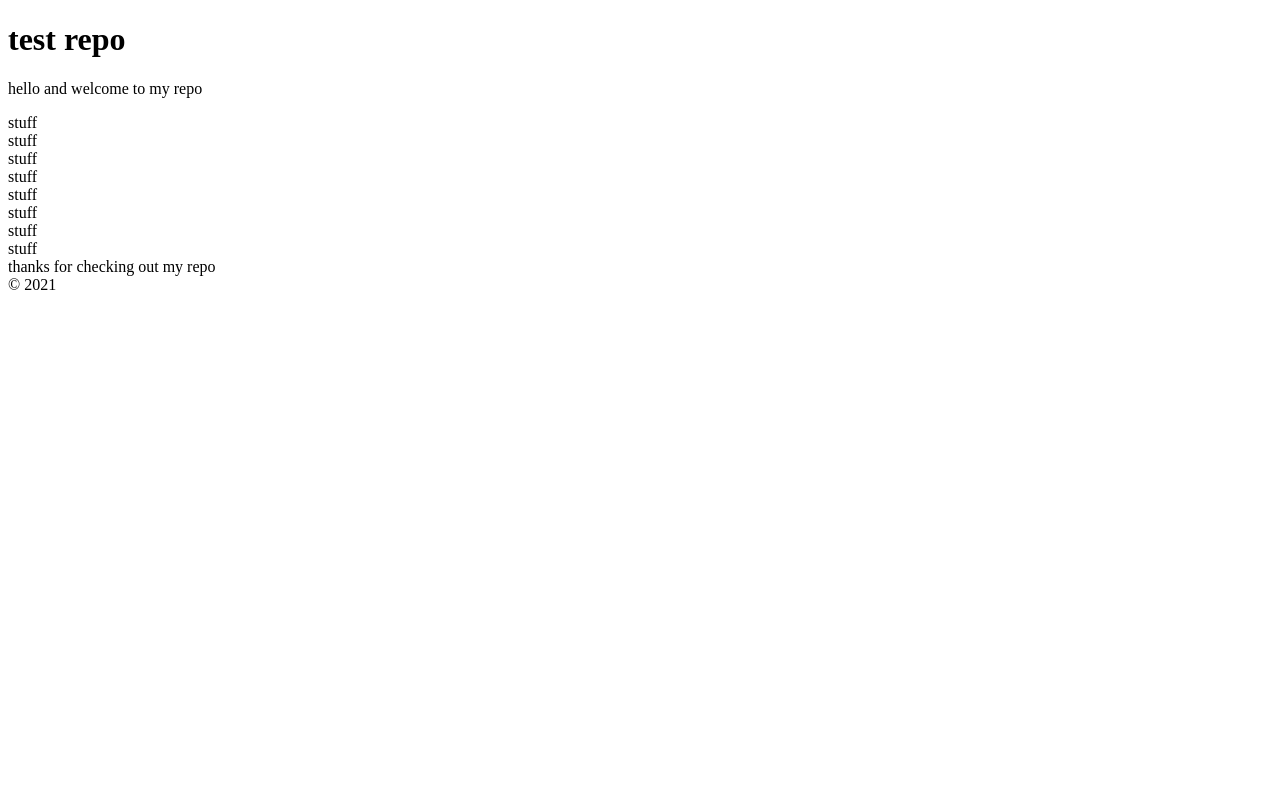
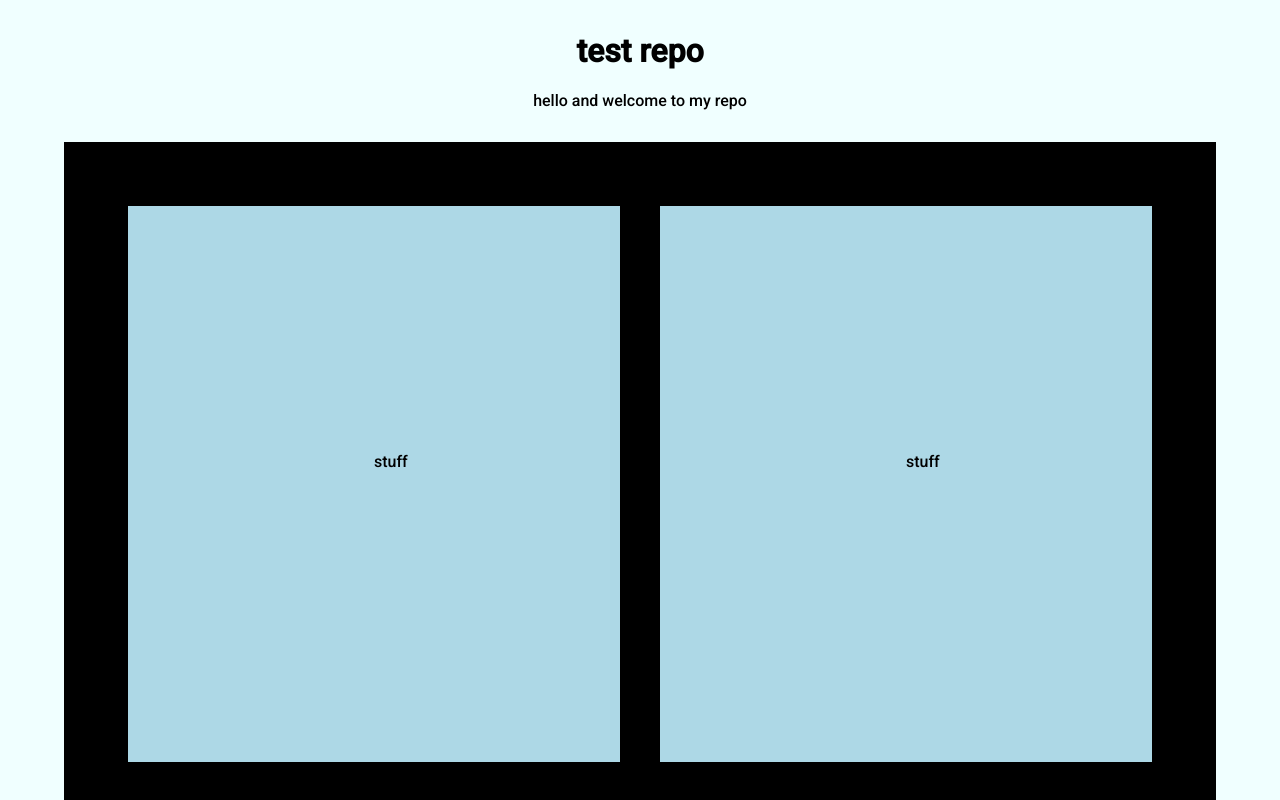
Before and after one commit to techieeliot/testrepo, a plain HTML site: page index.html in a window 1280 px wide. Shown: the top 800 px of the page. Drawn offline with Linux system fonts and the light colour scheme.

Commit message:
styling: added better styling

```diff
--- a/index.html
+++ b/index.html
@@ -4,6 +4,7 @@
     <meta charset="UTF-8" />
     <meta name="viewport" content="width=device-width, initial-scale=1.0" />
     <title>testrepo</title>
+    <link rel="stylesheet" href="styles.css" />
   </head>
   <body>
     <main class="container">
--- a/styles.css
+++ b/styles.css
@@ -1,5 +1,54 @@
+@import url("https://fonts.googleapis.com/css2?family=Roboto:wght@500&display=swap");
+
 body {
   background-color: azure;
   box-sizing: border-box;
   font: 500 16px "Roboto";
 }
+
+.container {
+  margin: 0 auto;
+  width: 100%;
+}
+
+header,
+footer {
+  text-align: center;
+  width: 80vw;
+  margin: 2rem auto;
+}
+
+.content {
+  display: grid;
+  grid-template-columns: 1fr 1fr;
+  grid-column-gap: 40px;
+  grid-row-gap: 40px;
+  width: 80vw;
+  background-color: black;
+  margin: 0 auto;
+  padding: 4rem;
+}
+
+.content div {
+  text-align: center;
+  padding: 50%;
+  height: 4rem;
+  background-color: lightblue;
+}
+
+footer {
+  display: flex;
+  justify-content: space-evenly;
+}
+
+@media only screen and (max-width: 600px) {
+  .content {
+    display: block;
+    width: 90vw;
+    padding: 1rem;
+  }
+
+  .content div {
+    margin: 40px auto;
+  }
+}
```
